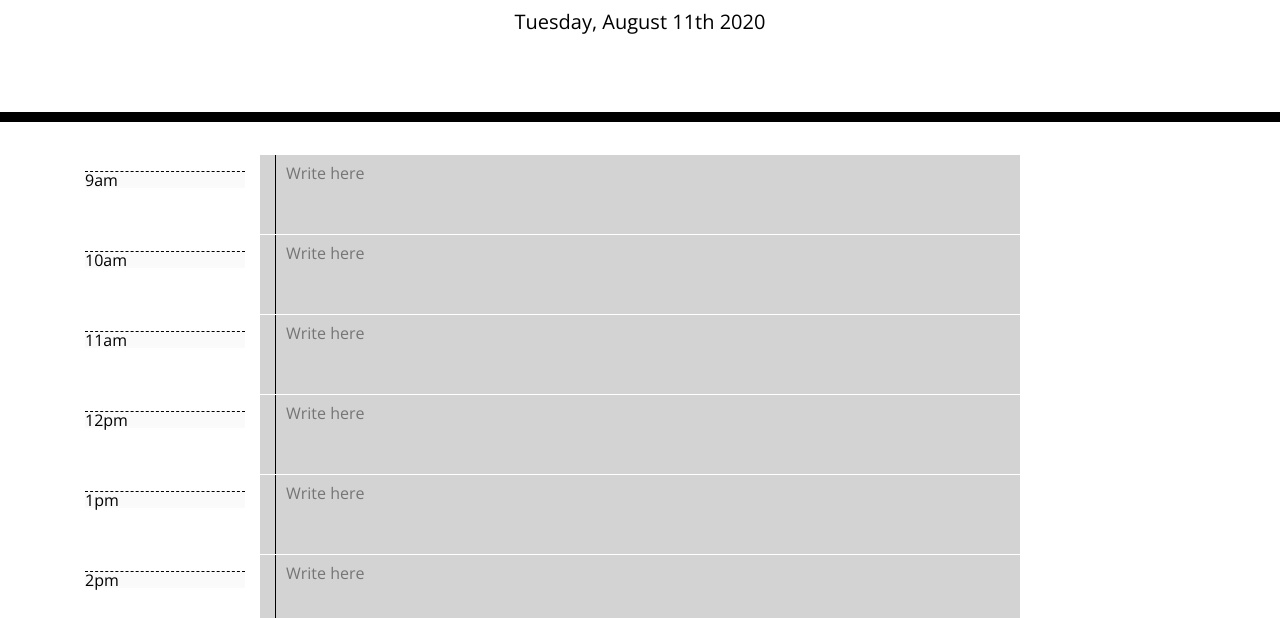
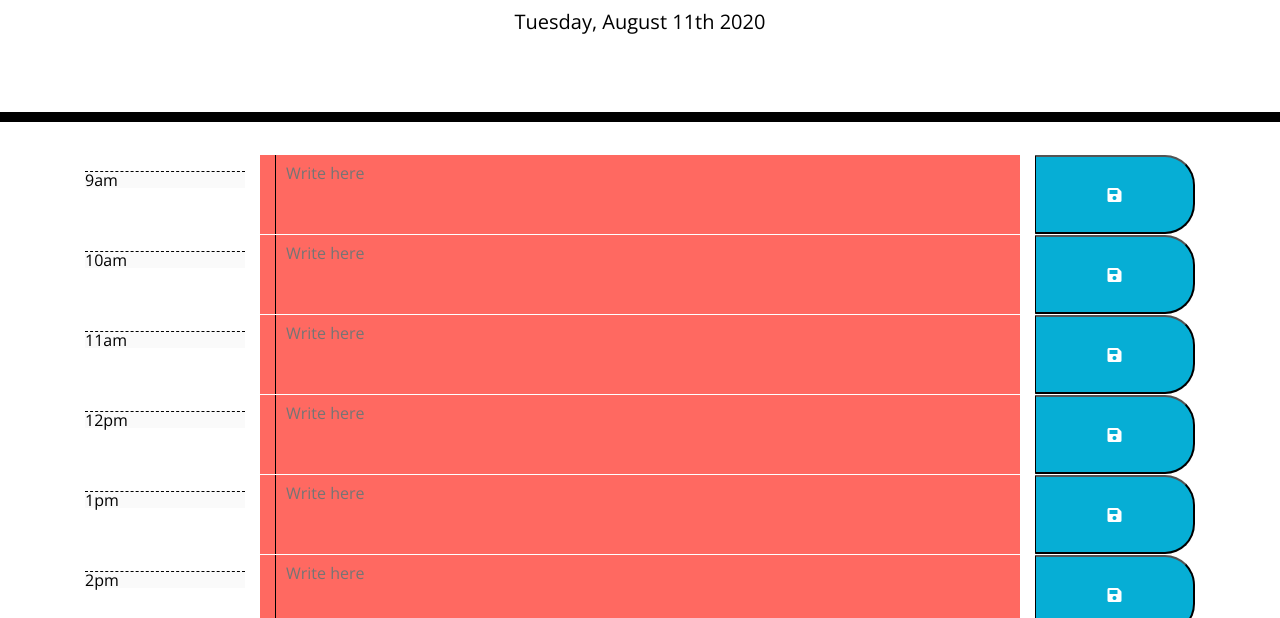
Before and after one commit to MacParthum/Day_Planner, a plain HTML site: page index.html in a window 1280 px wide. Shown: the part 182-800 px from the top of the page. Drawn offline with nearby package versions, Linux system fonts and the light colour scheme.

Commit message:
added font awsome link to header and 3 column button with save icon

```diff
--- a/assets/script.js
+++ b/assets/script.js
@@ -16,14 +16,15 @@ $(document).ready(function () {
         var colOne = $('<div class="col-sm-2"> <p class="hour">' + formatTime(i) + '</p>');
 
         // Created second column textarea
-        var colTwo = $('<div class="col-sm-8 past"><textarea id=text${i} class="description" placeholder="Write here"></textarea>');
+        var colTwo = $('<div class="col-sm-8 present"><textarea id=text${i} class="description" placeholder="Write here"></textarea>');
 
         //create column 3
-
+        var colThree = $('<div class="col-sm-2"><button class="saveBtn" id=${i}><i class="fas fa-save"></i></button>');
 
         // append col to row
         row.append(colOne);
         row.append(colTwo);
+        row.append(colThree);
         // Adds rows to the container
         $(".container").append(row);
 
--- a/index.html
+++ b/index.html
@@ -8,6 +8,7 @@
   <script src="https://code.jquery.com/jquery-3.4.1.min.js"
     integrity="sha256-CSXorXvZcTkaix6Yvo6HppcZGetbYMGWSFlBw8HfCJo=" crossorigin="anonymous"></script>
   <link rel="stylesheet" href="https://stackpath.bootstrapcdn.com/bootstrap/4.3.1/css/bootstrap.min.css" />
+  <link rel="stylesheet" href="https://use.fontawesome.com/releases/v5.0.7/css/all.css">
   <link href="https://fonts.googleapis.com/css?family=Open+Sans&display=swap" rel="stylesheet" />
   <link rel="stylesheet" href="assets/style.css" />
   <title>Work Day Scheduler</title>
```
